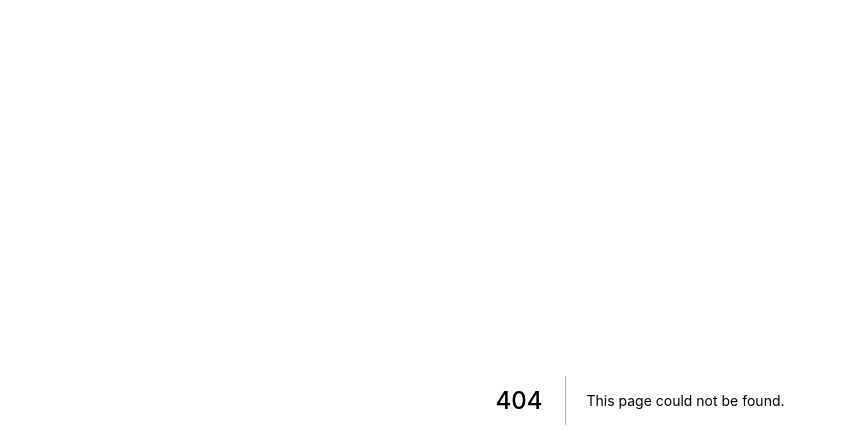
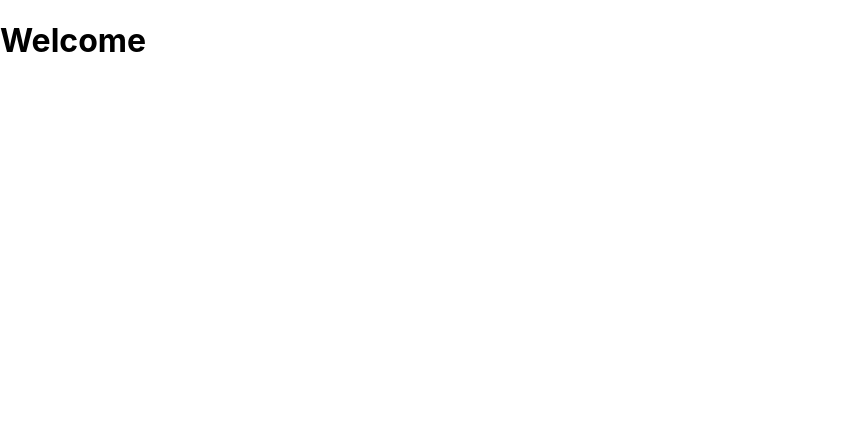
Before and after one commit to Florian77000/imaginarium-frontend, a Next.js app: page /formAddCard in a window 1280 px wide. Before the commit this address had no page. Shown: the top 448 px of the page, without its empty margins (0-846 px from the left). Built offline with nearby package versions, Linux system fonts and the light colour scheme.

Commit message:
ajout du lien dans le header pour l'acces au formulaire d'ajout une card

```diff
--- a/components/header/navbar.js
+++ b/components/header/navbar.js
@@ -15,7 +15,7 @@ export default function Navbar () {
             <li><Link href=''><a className={styles.navbarText}>Les mères/filles</a></Link></li>
             <li><Link href=''><a className={styles.navbarText}>Les éphémères</a></Link></li>
             <li><Link href=''><a className={styles.navbarText}>Les personnalisables</a></Link></li>
-            <FontAwesomeIcon icon={faUser} size="2xl" style={{color: "#7ea99a",}} />
+            <Link href='../formAddCard'><FontAwesomeIcon icon={faUser} size="2xl" style={{color: "#7ea99a",}} /></Link>
         </div>
         </div>
     )
--- /dev/null
+++ b/pages/formAddCard.js
@@ -0,0 +1,7 @@
+export default function AddCard () {
+    return (
+        <>
+        <h1>Welcome</h1>
+        </>
+    )
+}
```
